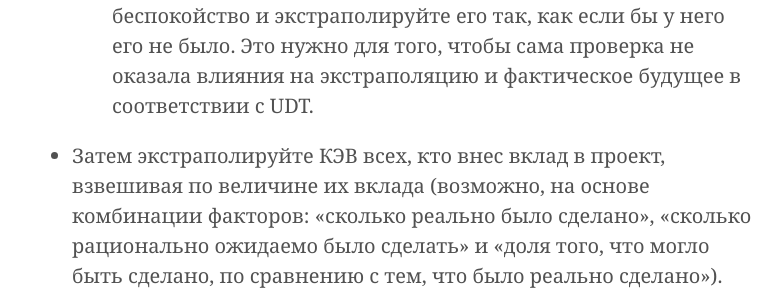
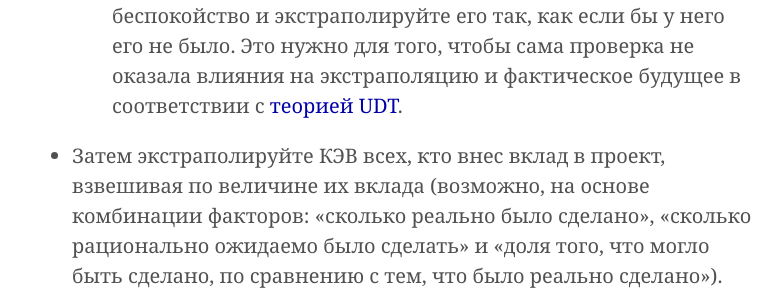
Before and after one commit to Arbital-RU/arbital-ru.github.io, a Jekyll site: the page built from _posts/2025-04-13-cev.md, in a window 1280 px wide and 900 px high, scrolled down 19063 px. Shown: the part 318-608 px from the top of the window, without its empty margins (248-1030 px from the left). Built offline with Jekyll 4.4.1, drawn with Linux system fonts in a browser that asks for light colours; some of the changed text lies outside the part shown.

Commit message:
Update 2025-04-13-cev.md

```diff
--- a/_posts/2025-04-13-cev.md
+++ b/_posts/2025-04-13-cev.md
@@ -211,7 +211,7 @@ license: https://creativecommons.org/licenses/by/3.0/deed.ru
 Теперь подробно:
 
 - Сначала строим КЭВ всех людей на Земле, как если бы его не проверяли.
-  - Если какой-то гипотетический экстраполированный человек беспокоится о том, что его проверяют, удалите это беспокойство и экстраполируйте его так, как если бы у него его не было. Это нужно для того, чтобы сама проверка не оказала влияния на экстраполяцию и фактическое будущее в соответствии с UDT.
+  - Если какой-то гипотетический экстраполированный человек беспокоится о том, что его проверяют, удалите это беспокойство и экстраполируйте его так, как если бы у него его не было. Это нужно для того, чтобы сама проверка не оказала влияния на экстраполяцию и фактическое будущее в соответствии с [теорией UDT](https://www.lesswrong.com/w/updateless-decision-theory).
 - Затем экстраполируйте КЭВ всех, кто внес вклад в проект, взвешивая по величине их вклада (возможно, на основе комбинации факторов: «сколько реально было сделано», «сколько рационально ожидаемо было сделать» и «доля того, что могло быть сделано, по сравнению с тем, что было реально сделано»). Позвольте этому второму экстраполяционному процессу проголосовать (а не внести какие-либо детализированные предложения) «за» или «против» того, следует ли запускать КЭВ всех людей на Земле без изменений.
   - Уберите из КЭВ вкладчиков все стратегические соображения, касающиеся вопроса о том, что резервное КЭВ или перестройка после Неудачи были бы _лучшей_ альтернативой. Нам нужно извлечь в каком-либо смысле «сатисфаизирующее» суждение о том, не является ли общее КЭВ недопустимо ужасным.
 - Если общее КЭВ прошло проверку от КЭВ вкладчиков, запускаем его.
```
Also changed, not shown: other parts of _posts/2025-04-13-cev.md (+3 -3 lines).
